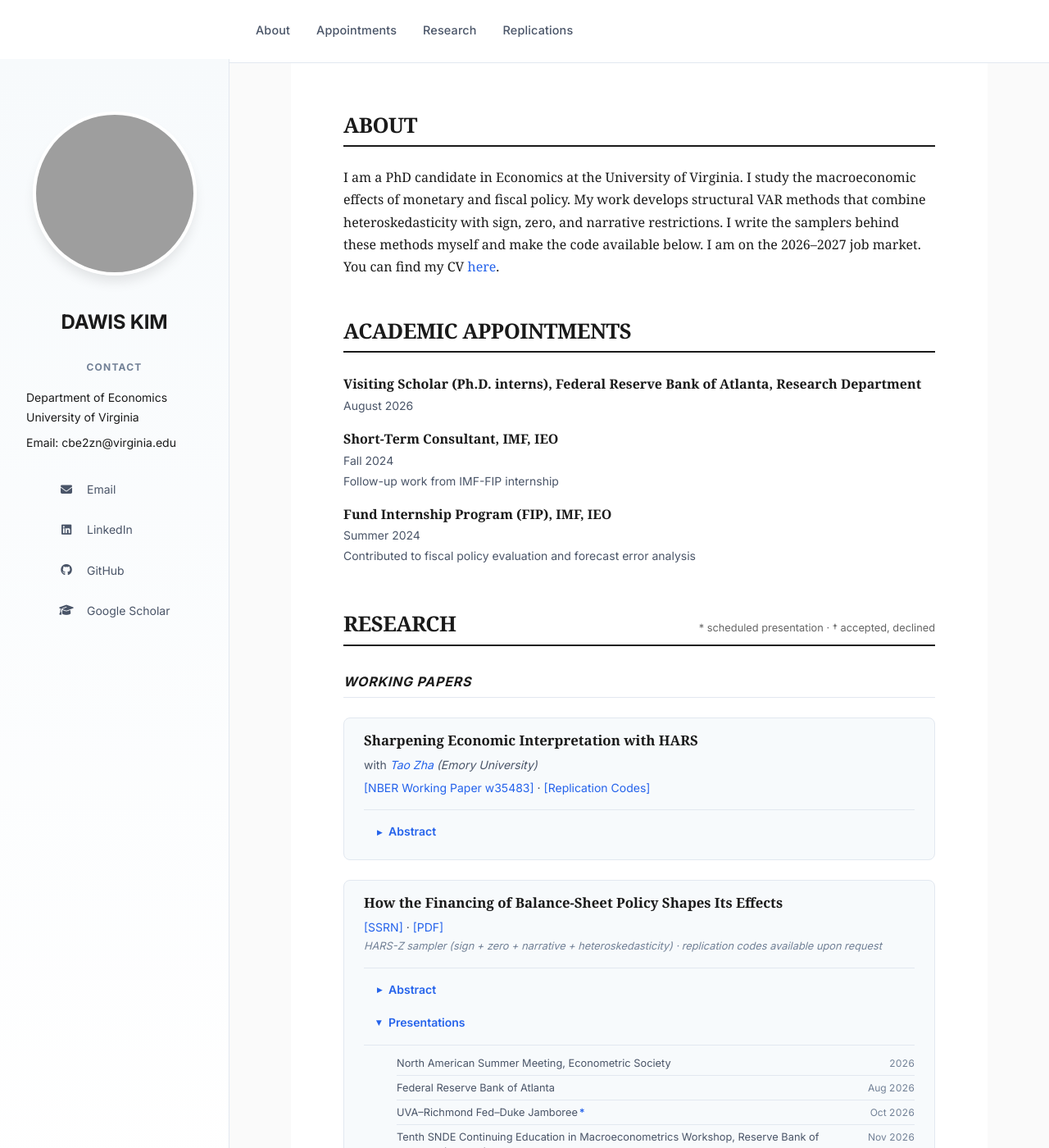
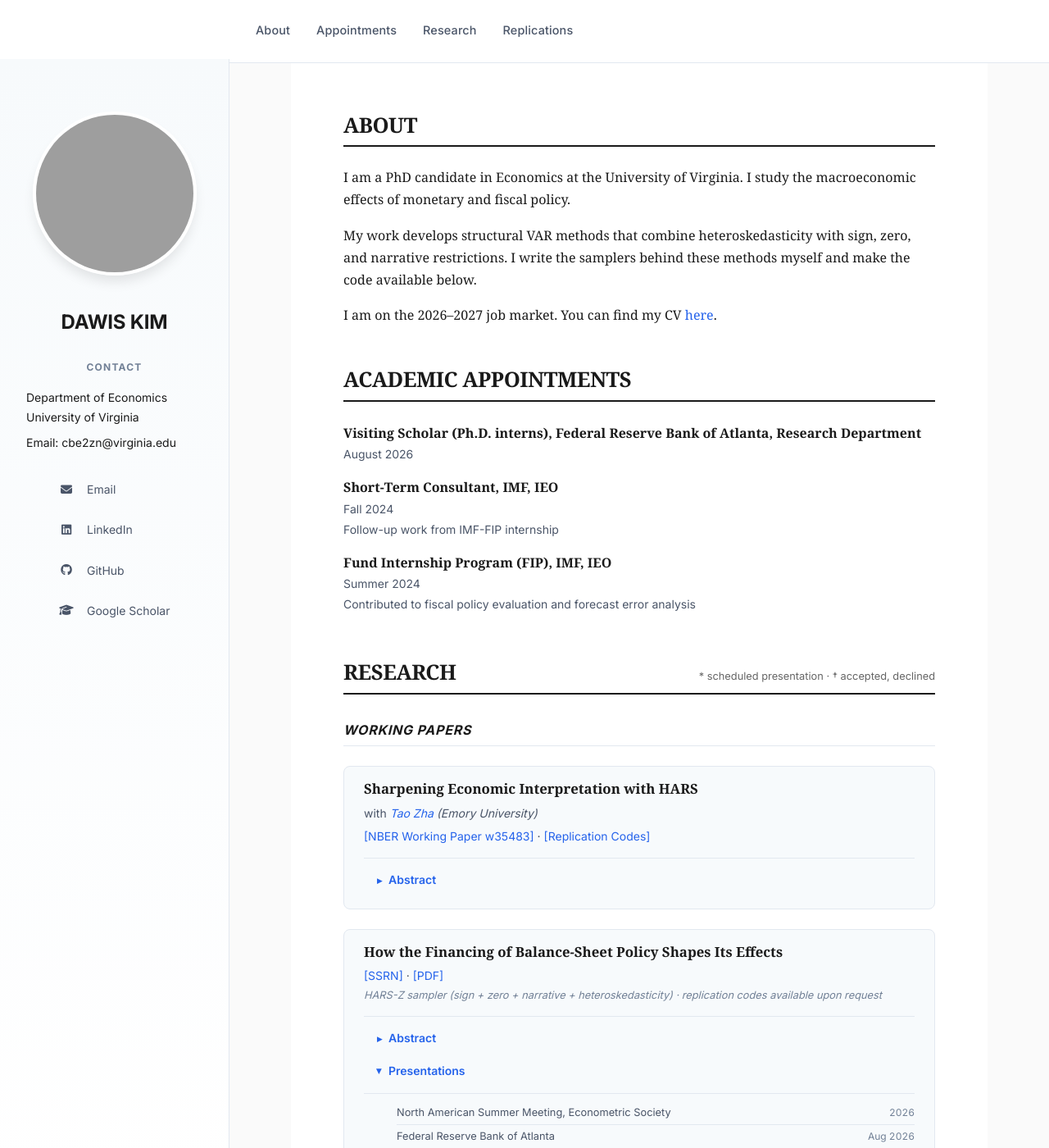
Before and after one commit to davidkim5707/website, a Jekyll site: the page built from index.md, in a window 1280 px wide and 1400 px high. Shown: the whole window at 82% size. Built offline with Jekyll 4.4.1, drawn with Linux system fonts in a browser that asks for light colours; some web fonts are replaced; grey boxes are pictures that could not be loaded.

Commit message:
Split the About intro into three paragraphs
Separate who I am, what the methods are, and the job-market and CV
line, and tighten the spacing between them so they still read as one
block.

Co-Authored-By: Claude Opus 5 (1M context) <noreply@anthropic.com>

```diff
--- a/assets/css/style.css
+++ b/assets/css/style.css
@@ -314,9 +314,15 @@ p {
     color: var(--color-text-primary);
 }
 
-/* About intro paragraph — serif to match section/paper titles */
+/* About intro paragraphs — serif to match section/paper titles, tighter
+   spacing between them so the three read as one block */
 p.about-intro {
     font-family: var(--font-serif);
+    margin-bottom: var(--space-md);
+}
+
+p.about-intro:last-of-type {
+    margin-bottom: var(--space-lg);
 }
 
 strong {
--- a/index.md
+++ b/index.md
@@ -6,7 +6,13 @@ title: About
 # ABOUT
 {: #about}
 
-I am a PhD candidate in Economics at the University of Virginia. I study the macroeconomic effects of monetary and fiscal policy. My work develops structural VAR methods that combine heteroskedasticity with sign, zero, and narrative restrictions. I write the samplers behind these methods myself and make the code available below. I am on the 2026–2027 job market. You can find my CV [here](https://www.dropbox.com/scl/fi/c4uq7ef84mt263tydrm8i/Dawis_Kim_CV.pdf?rlkey=i1wwnm8q14e2rxq02g4kyxkgn&st=96sv37r7&raw=1).
+I am a PhD candidate in Economics at the University of Virginia. I study the macroeconomic effects of monetary and fiscal policy.
+{: .about-intro}
+
+My work develops structural VAR methods that combine heteroskedasticity with sign, zero, and narrative restrictions. I write the samplers behind these methods myself and make the code available below.
+{: .about-intro}
+
+I am on the 2026–2027 job market. You can find my CV [here](https://www.dropbox.com/scl/fi/c4uq7ef84mt263tydrm8i/Dawis_Kim_CV.pdf?rlkey=i1wwnm8q14e2rxq02g4kyxkgn&st=96sv37r7&raw=1).
 {: .about-intro}
 
 # ACADEMIC APPOINTMENTS
```
